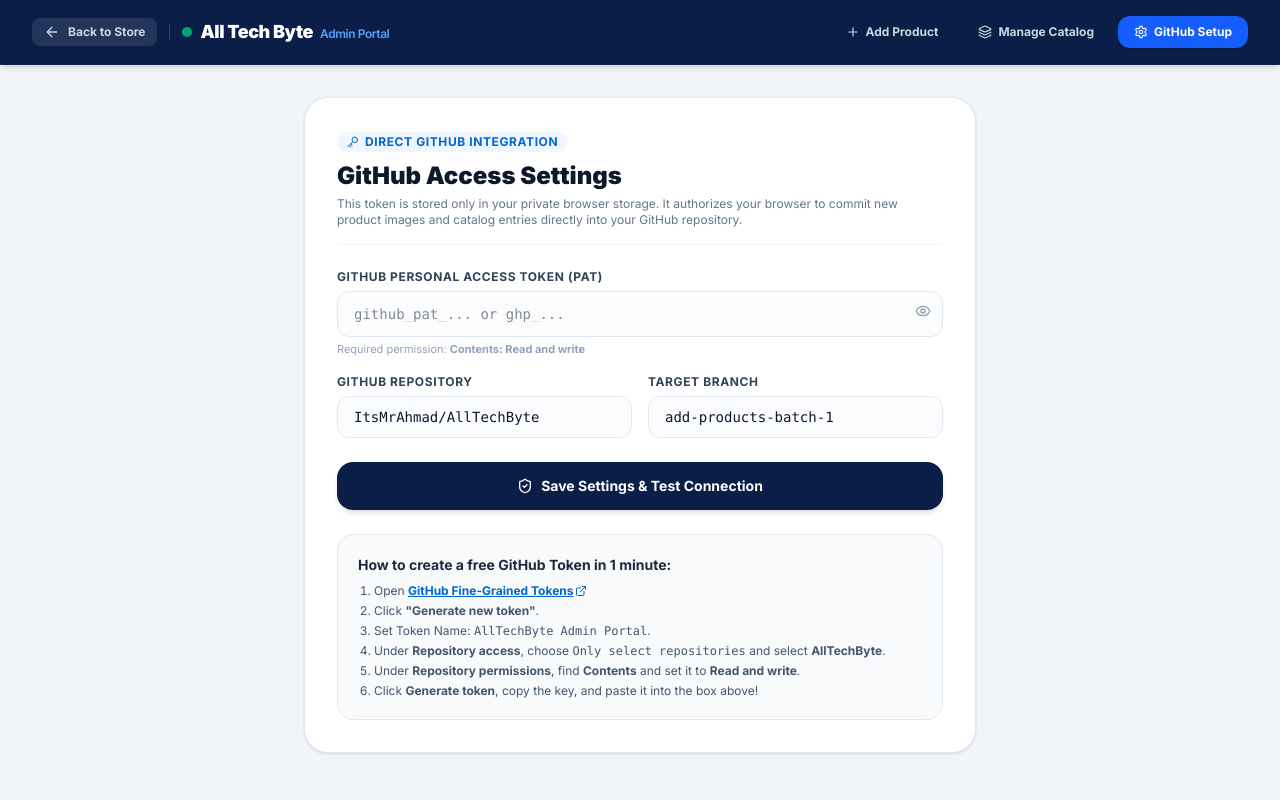
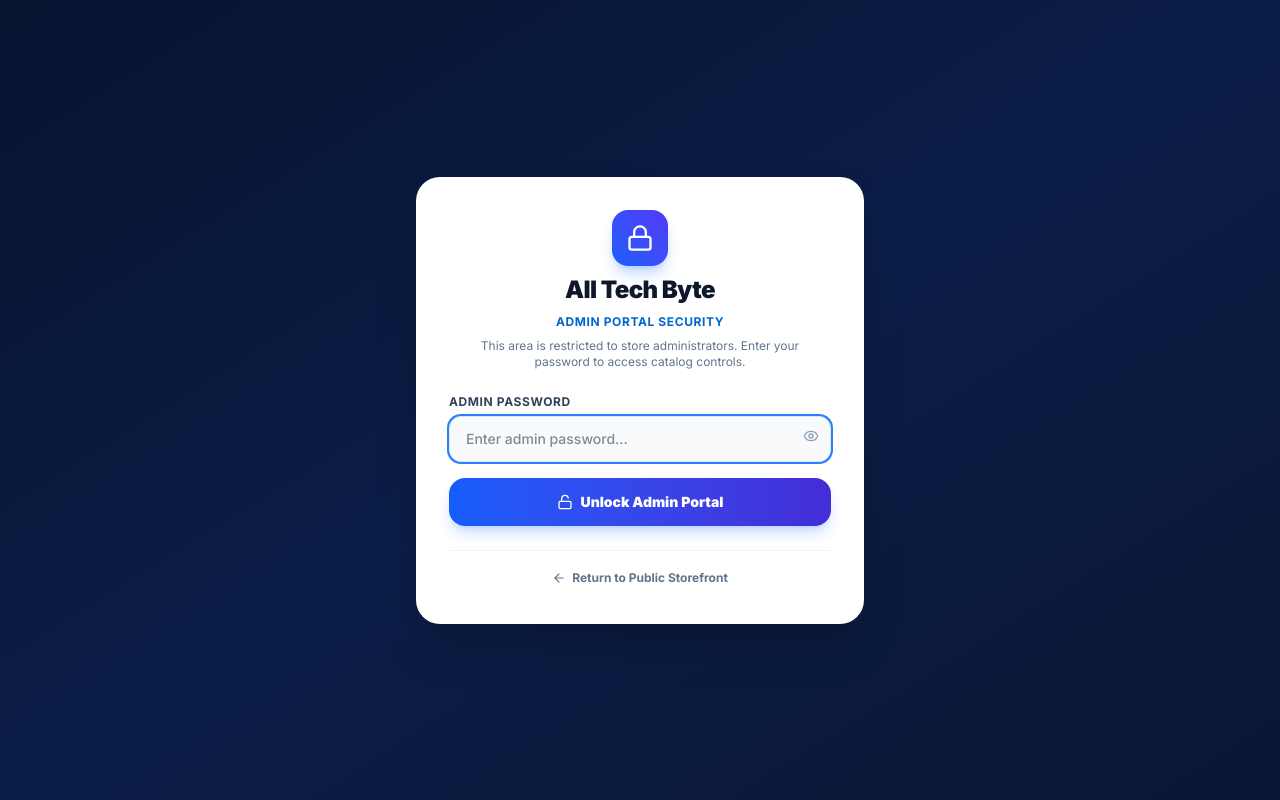
Before and after one commit to ItsMrAhmad/AllTechByte, a Next.js app: page /admin in a window 1280 px wide. Built offline with nearby package versions, Linux system fonts and the light colour scheme.

Commit message:
feat(admin): add password protection lock screen and sequential product numbers to catalog

```diff
--- a/app/admin/page.tsx
+++ b/app/admin/page.tsx
@@ -14,6 +14,9 @@ import {
   RefreshCw,
   ExternalLink,
   Lock,
+  Unlock,
+  LogOut,
+  Hash,
   ShieldCheck,
   Eye,
   EyeOff,
@@ -54,6 +57,13 @@ function GithubIcon({ className = 'w-5 h-5' }: { className?: string }) {
 }
 
 export default function AdminPortalPage() {
+  // Authentication Lock State
+  const [isAuthenticated, setIsAuthenticated] = useState<boolean>(false);
+  const [enteredPassword, setEnteredPassword] = useState('');
+  const [loginError, setLoginError] = useState('');
+  const [showLoginPassword, setShowLoginPassword] = useState(false);
+  const [newAdminPassword, setNewAdminPassword] = useState('');
+
   // Tabs
   const [activeTab, setActiveTab] = useState<'add' | 'manage' | 'settings'>('add');
 
@@ -100,8 +110,13 @@ export default function AdminPortalPage() {
   const [loadingCatalog, setLoadingCatalog] = useState(false);
   const [actionInProgressId, setActionInProgressId] = useState<string | null>(null);
 
-  // Load GitHub Settings on Mount
+  // Load GitHub Settings and Auth on Mount
   useEffect(() => {
+    const sessionAuth = sessionStorage.getItem('atb_admin_session');
+    if (sessionAuth === 'authenticated') {
+      setIsAuthenticated(true);
+    }
+
     const savedToken = localStorage.getItem('atb_github_token') || '';
     const savedRepo = localStorage.getItem('atb_github_repo') || 'ItsMrAhmad/AllTechByte';
     const savedBranch = localStorage.getItem('atb_github_branch') || 'add-products-batch-1';
@@ -114,6 +129,39 @@ export default function AdminPortalPage() {
       setActiveTab('settings');
     }
   }, []);
+
+  // Admin Portal Login
+  const handleLogin = (e: React.FormEvent) => {
+    e.preventDefault();
+    const currentPass = localStorage.getItem('atb_admin_pass') || 'AllTechByte@786';
+    if (enteredPassword.trim() === currentPass.trim()) {
+      setIsAuthenticated(true);
+      sessionStorage.setItem('atb_admin_session', 'authenticated');
+      setLoginError('');
+      setEnteredPassword('');
+    } else {
+      setLoginError('Incorrect password. Please verify and try again.');
+    }
+  };
+
+  // Admin Portal Logout
+  const handleLogout = () => {
+    sessionStorage.removeItem('atb_admin_session');
+    setIsAuthenticated(false);
+    setEnteredPassword('');
+  };
+
+  // Change Admin Password
+  const handleUpdatePassword = (e: React.FormEvent) => {
+    e.preventDefault();
+    if (!newAdminPassword.trim()) {
+      alert('Password cannot be blank.');
+      return;
+    }
+    localStorage.setItem('atb_admin_pass', newAdminPassword.trim());
+    setNewAdminPassword('');
+    alert('Admin password updated successfully! Please keep this password in a safe place.');
+  };
 
   // Auto-generate SKU based on Category and Title
   useEffect(() => {
@@ -611,6 +659,81 @@ export default function AdminPortalPage() {
       ? Math.round(((Number(comparePrice) - Number(price)) / Number(comparePrice)) * 100)
       : null;
 
+  // Render Password Lock Screen if not authenticated
+  if (!isAuthenticated) {
+    return (
+      <div className="min-h-screen bg-gradient-to-br from-[#07132F] via-[#0B1E48] to-[#0A1633] flex items-center justify-center p-4">
+        <div className="w-full max-w-md bg-white rounded-3xl border border-white/20 shadow-2xl p-8 space-y-6">
+          <div className="text-center space-y-2">
+            <div className="w-14 h-14 mx-auto rounded-2xl bg-gradient-to-tr from-blue-600 to-indigo-600 flex items-center justify-center text-white shadow-lg shadow-blue-500/30">
+              <Lock className="w-7 h-7" />
+            </div>
+            <h1 className="text-2xl font-black tracking-tight text-slate-900">
+              All Tech Byte
+            </h1>
+            <p className="text-xs font-bold uppercase tracking-wider text-[#0066CC]">
+              Admin Portal Security
+            </p>
+            <p className="text-xs text-slate-500 max-w-xs mx-auto">
+              This area is restricted to store administrators. Enter your password to access catalog controls.
+            </p>
+          </div>
+
+          <form onSubmit={handleLogin} className="space-y-4">
+            <div>
+              <label className="block text-xs font-bold uppercase tracking-wider text-slate-700 mb-1.5">
+                Admin Password
+              </label>
+              <div className="relative">
+                <input
+                  type={showLoginPassword ? 'text' : 'password'}
+                  required
+                  value={enteredPassword}
+                  onChange={(e) => setEnteredPassword(e.target.value)}
+                  placeholder="Enter admin password..."
+                  className="w-full pl-4 pr-11 py-3 rounded-xl border border-slate-200 text-sm focus:outline-hidden focus:ring-2 focus:ring-blue-500 font-medium bg-slate-50"
+                  autoFocus
+                />
+                <button
+                  type="button"
+                  onClick={() => setShowLoginPassword(!showLoginPassword)}
+                  className="absolute right-3 top-3 text-slate-400 hover:text-slate-600 cursor-pointer"
+                >
+                  {showLoginPassword ? <EyeOff className="w-4 h-4" /> : <Eye className="w-4 h-4" />}
+                </button>
+              </div>
+            </div>
+
+            {loginError && (
+              <div className="bg-rose-50 border border-rose-200 rounded-xl p-3 text-xs text-rose-700 flex items-center gap-2">
+                <AlertCircle className="w-4 h-4 shrink-0 text-rose-500" />
+                <span>{loginError}</span>
+              </div>
+            )}
+
+            <button
+              type="submit"
+              className="w-full py-3.5 rounded-2xl bg-gradient-to-r from-blue-600 to-indigo-700 hover:from-blue-700 hover:to-indigo-800 text-white font-black text-sm shadow-lg shadow-blue-500/25 transition-all flex items-center justify-center gap-2 cursor-pointer"
+            >
+              <Unlock className="w-4 h-4" />
+              <span>Unlock Admin Portal</span>
+            </button>
+          </form>
+
+          <div className="pt-4 border-t border-slate-100 text-center">
+            <Link
+              href="/"
+              className="inline-flex items-center gap-1.5 text-xs font-bold text-slate-500 hover:text-[#0066CC] transition-colors"
+            >
+              <ArrowLeft className="w-3.5 h-3.5" />
+              <span>Return to Public Storefront</span>
+            </Link>
+          </div>
+        </div>
+      </div>
+    );
+  }
+
   return (
     <div className="min-h-screen bg-slate-100 flex flex-col">
       {/* Top Admin Header */}
@@ -672,6 +795,14 @@ export default function AdminPortalPage() {
               <Settings className="w-3.5 h-3.5" />
               <span className="hidden sm:inline">GitHub Setup</span>
               <span className="sm:hidden">Setup</span>
+            </button>
+            <button
+              onClick={handleLogout}
+              className="px-3 py-2 rounded-xl text-rose-300 hover:text-rose-100 hover:bg-rose-950/40 text-xs font-bold transition-all flex items-center gap-1.5 ml-1 border border-rose-900/40 cursor-pointer"
+              title="Log Out of Admin Portal"
+            >
+              <LogOut className="w-3.5 h-3.5" />
+              <span className="hidden sm:inline">Log Out</span>
             </button>
           </nav>
         </div>
@@ -1171,6 +1302,7 @@ export default function AdminPortalPage() {
               <table className="w-full text-left text-xs border-collapse">
                 <thead>
                   <tr className="border-b border-slate-200 bg-slate-50 text-slate-500 uppercase tracking-wider font-bold">
+                    <th className="py-3 px-3 w-12 text-center">#</th>
                     <th className="py-3 px-3">Item</th>
                     <th className="py-3 px-3">Category</th>
                     <th className="py-3 px-3">Price</th>
@@ -1191,8 +1323,13 @@ export default function AdminPortalPage() {
                         p.category.toLowerCase() === catalogCategory.toLowerCase();
                       return matchesText && matchesCat;
                     })
-                    .map((product) => (
+                    .map((product, idx) => (
                       <tr key={product.id} className="hover:bg-slate-50/80 transition-colors">
+                        <td className="py-3 px-3 text-center">
+                          <span className="inline-flex items-center justify-center w-7 h-7 rounded-lg bg-slate-100 border border-slate-200 font-mono text-xs font-bold text-slate-700">
+                            {idx + 1}
+                          </span>
+                        </td>
                         <td className="py-3 px-3 flex items-center gap-3">
                           <div className="relative w-11 h-11 rounded-lg bg-slate-100 border border-slate-200 overflow-hidden shrink-0">
                             <Image
@@ -1207,7 +1344,7 @@ export default function AdminPortalPage() {
                               {product.title}
                             </span>
                             <span className="text-[10px] text-slate-400 font-mono">
-                              ID: {product.id} {product.sku ? `• SKU: ${product.sku}` : ''}
+                              Product #{idx + 1} • ID: {product.id} {product.sku ? `• SKU: ${product.sku}` : ''}
                             </span>
                           </div>
                         </td>
@@ -1405,6 +1542,34 @@ export default function AdminPortalPage() {
                 <li>Click <strong>Generate token</strong>, copy the key, and paste it into the box above!</li>
               </ol>
             </div>
+
+            {/* Admin Password Management */}
+            <div className="bg-slate-50 rounded-2xl p-5 border border-slate-200 space-y-3">
+              <div className="flex items-center gap-2">
+                <Lock className="w-4 h-4 text-[#0066CC]" />
+                <span className="font-bold text-slate-800 text-sm">
+                  Change Portal Password
+                </span>
+              </div>
+              <p className="text-xs text-slate-500">
+                Update the password required to unlock and open this Admin Portal on this browser. (Default: <code>AllTechByte@786</code>)
+              </p>
+              <form onSubmit={handleUpdatePassword} className="flex flex-col sm:flex-row gap-2">
+                <input
+                  type="password"
+                  value={newAdminPassword}
+                  onChange={(e) => setNewAdminPassword(e.target.value)}
+                  placeholder="Enter new admin password..."
+                  className="flex-1 px-3 py-2 rounded-xl border border-slate-200 text-xs bg-white focus:ring-2 focus:ring-blue-500"
+                />
+                <button
+                  type="submit"
+                  className="px-4 py-2 rounded-xl bg-blue-600 hover:bg-blue-700 text-white font-bold text-xs shadow-sm transition-colors cursor-pointer shrink-0"
+                >
+                  Save New Password
+                </button>
+              </form>
+            </div>
           </div>
         )}
       </main>
```
